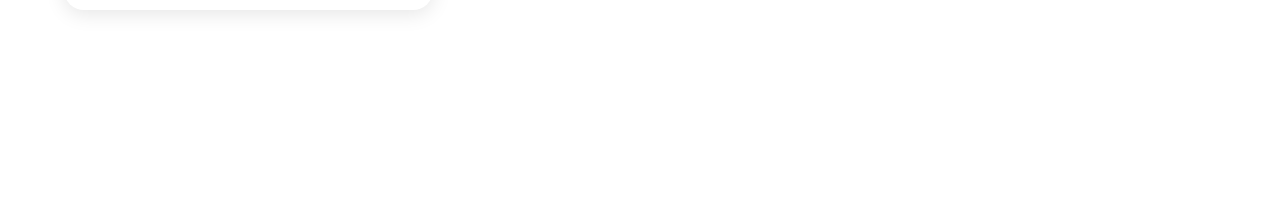
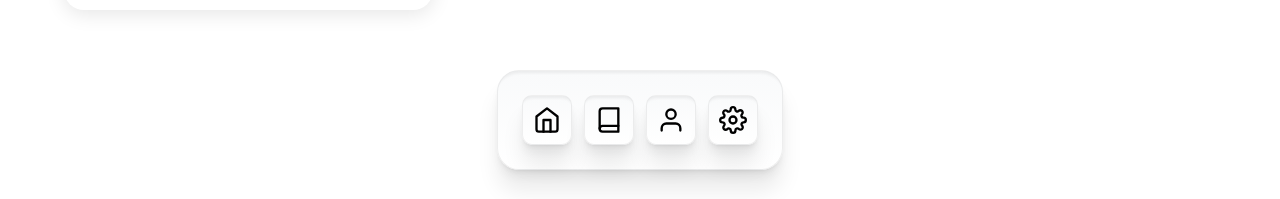
Before and after one commit to Vikas24Chauhan/ghumo, a React (Vite) app: page /places in a window 1280 px wide. Shown: the part 4670-4869 px from the top of the page. Before the commit the page ends 4708 px from the top, so only its background shows below. Built offline with nearby package versions, Linux system fonts and the light colour scheme.

Commit message:
Footer added

```diff
--- a/src/App.jsx
+++ b/src/App.jsx
@@ -3,6 +3,7 @@ import "./App.css";
 import Navbar from "./components/navbar/Navbar";
 import HomePage from "./pages/HomePage";
 import Places from "./components/places/Places";
+import Footer from "./components/footer/Footer";
 
 function App() {
   return (
@@ -12,6 +13,7 @@ function App() {
         <Route path="/" element={<HomePage />} />
         <Route path="/places" element={<Places />} />
       </Routes>
+      <Footer />
     </BrowserRouter>
   );
 }
--- /dev/null
+++ b/src/components/footer/Footer.css
@@ -0,0 +1,160 @@
+/* .footer-container {
+  width: 300px;
+  margin: 2rem auto;
+  padding: 1rem;
+  border: 2px solid black;
+  border-radius: 1rem;
+  display: flex;
+  justify-content: space-between;
+}
+
+.footer-icon-wrapper {
+  position: relative;
+  display: flex;
+  flex-direction: column;
+  align-items: center;
+}
+
+.footer-icons {
+  font-size: 50px;
+  padding: 10px;
+  color: black;
+  border: 2px solid black;
+  border-radius: 10px;
+  transition: all 0.3s ease;
+  cursor: pointer;
+}
+
+.footer-icons:hover {
+  transform: scale(1.1);
+  box-shadow: 0 4px 8px rgba(0, 0, 0, 0.2);
+  background-color: #f0f0f0;
+}
+
+.footer-icon-tooltip {
+  position: absolute;
+  top: -40px;
+  background-color: #333;
+  color: white;
+  padding: 5px 10px;
+  border-radius: 5px;
+  font-size: 14px;
+  font-weight: 500;
+  white-space: nowrap;
+  opacity: 0;
+  visibility: hidden;
+  transition: all 0.3s ease;
+  pointer-events: none;
+  z-index: 100;
+}
+
+.footer-icon-tooltip::after {
+  content: "";
+  position: absolute;
+  bottom: -5px;
+  left: 50%;
+  transform: translateX(-50%);
+  border-width: 5px 5px 0 5px;
+  border-style: solid;
+  border-color: #333 transparent transparent transparent;
+}
+
+.footer-icon-wrapper:hover .footer-icon-tooltip {
+  opacity: 1;
+  visibility: visible;
+  transform: translateY(-5px);
+} */
+
+.footer-container {
+  width: 300px;
+  margin: 2rem auto;
+  padding: 1.5rem;
+  border-radius: 1rem;
+  display: flex;
+  justify-content: space-between;
+  gap: 12px;
+  width: fit-content;
+  background: linear-gradient(180deg, #f9fafb, #fff);
+  border: 1px solid rgba(33, 33, 33, 0.07);
+  border-radius: 22px;
+  box-shadow: inset 0 0.361px 0.181px -1.25px rgba(0, 0, 0, 0.18),
+    inset 0 1.373px 0.687px -2.5px rgba(0, 0, 0, 0.16),
+    inset 0 6px 3px -3.75px rgba(0, 0, 0, 0.06),
+    inset 0 0.422px 0.422px -1.25px hsla(0, 0%, 100%, 0.18),
+    inset 0 1.602px 1.602px -2.5px hsla(0, 0%, 100%, 0.16),
+    inset 0 7px 7px -3.75px hsla(0, 0%, 100%, 0.06),
+    0 0.652px 0.652px -0.2px rgba(0, 0, 0, 0.02),
+    0 1.776px 1.776px -0.4px rgba(0, 0, 0, 0.02),
+    0 3.899px 3.899px -0.6px rgba(0, 0, 0, 0.03),
+    0 8.655px 8.655px -0.8px rgba(0, 0, 0, 0.04),
+    0 22px 22px -1px rgba(0, 0, 0, 0.08);
+}
+
+.footer-icon-wrapper {
+  position: relative;
+  display: flex;
+  flex-direction: column;
+  align-items: center;
+}
+
+.footer-icons {
+  font-size: 50px;
+  padding: 10px;
+  color: black;
+  background: linear-gradient(180deg, #f9fafb, #fff);
+  border: 1px solid rgba(33, 33, 33, 0.07);
+  border-radius: 10px;
+  box-shadow: inset 0 0.361px 0.181px -1.25px rgba(0, 0, 0, 0.18),
+    inset 0 1.373px 0.687px -2.5px rgba(0, 0, 0, 0.16),
+    inset 0 6px 3px -3.75px rgba(0, 0, 0, 0.06),
+    inset 0 0.422px 0.422px -1.25px hsla(0, 0%, 100%, 0.18),
+    inset 0 1.602px 1.602px -2.5px hsla(0, 0%, 100%, 0.16),
+    inset 0 7px 7px -3.75px hsla(0, 0%, 100%, 0.06),
+    0 0.652px 0.652px -0.2px rgba(0, 0, 0, 0.02),
+    0 1.776px 1.776px -0.4px rgba(0, 0, 0, 0.02),
+    0 3.899px 3.899px -0.6px rgba(0, 0, 0, 0.03),
+    0 8.655px 8.655px -0.8px rgba(0, 0, 0, 0.04),
+    0 22px 22px -1px rgba(0, 0, 0, 0.08);
+  transition: all 0.3s ease;
+  cursor: pointer;
+}
+
+.footer-icons:hover {
+  transform: scale(1.1);
+  box-shadow: 0 4px 8px rgba(0, 0, 0, 0.2);
+  background-color: #f0f0f0;
+}
+
+.footer-icon-tooltip {
+  position: absolute;
+  top: -40px;
+  background-color: #333;
+  color: white;
+  padding: 5px 10px;
+  border-radius: 5px;
+  font-size: 14px;
+  font-weight: 500;
+  white-space: nowrap;
+  opacity: 0;
+  visibility: hidden;
+  transition: all 0.3s ease;
+  pointer-events: none;
+  z-index: 100;
+}
+
+.footer-icon-tooltip::after {
+  content: "";
+  position: absolute;
+  bottom: -5px;
+  left: 50%;
+  transform: translateX(-50%);
+  border-width: 5px 5px 0 5px;
+  border-style: solid;
+  border-color: #333 transparent transparent transparent;
+}
+
+.footer-icon-wrapper:hover .footer-icon-tooltip {
+  opacity: 1;
+  visibility: visible;
+  transform: translateY(-5px);
+}
--- /dev/null
+++ b/src/components/footer/Footer.jsx
@@ -0,0 +1,32 @@
+import React from "react";
+import "./Footer.css";
+import { FiHome, FiSettings, FiBook, FiUser } from "react-icons/fi";
+import { NavLink } from "react-router-dom";
+
+function Footer() {
+  return (
+    <div className="footer-container">
+      <NavLink to="/" className="footer-icon-wrapper">
+        <FiHome className="footer-icons" />
+        <span className="footer-icon-tooltip">Home</span>
+      </NavLink>
+
+      <NavLink to="/places" className="footer-icon-wrapper">
+        <FiBook className="footer-icons" />
+        <span className="footer-icon-tooltip">Blog</span>
+      </NavLink>
+
+      <NavLink className="footer-icon-wrapper">
+        <FiUser className="footer-icons" />
+        <span className="footer-icon-tooltip">About</span>
+      </NavLink>
+
+      <NavLink className="footer-icon-wrapper">
+        <FiSettings className="footer-icons" />
+        <span className="footer-icon-tooltip">Settings</span>
+      </NavLink>
+    </div>
+  );
+}
+
+export default Footer;
```
